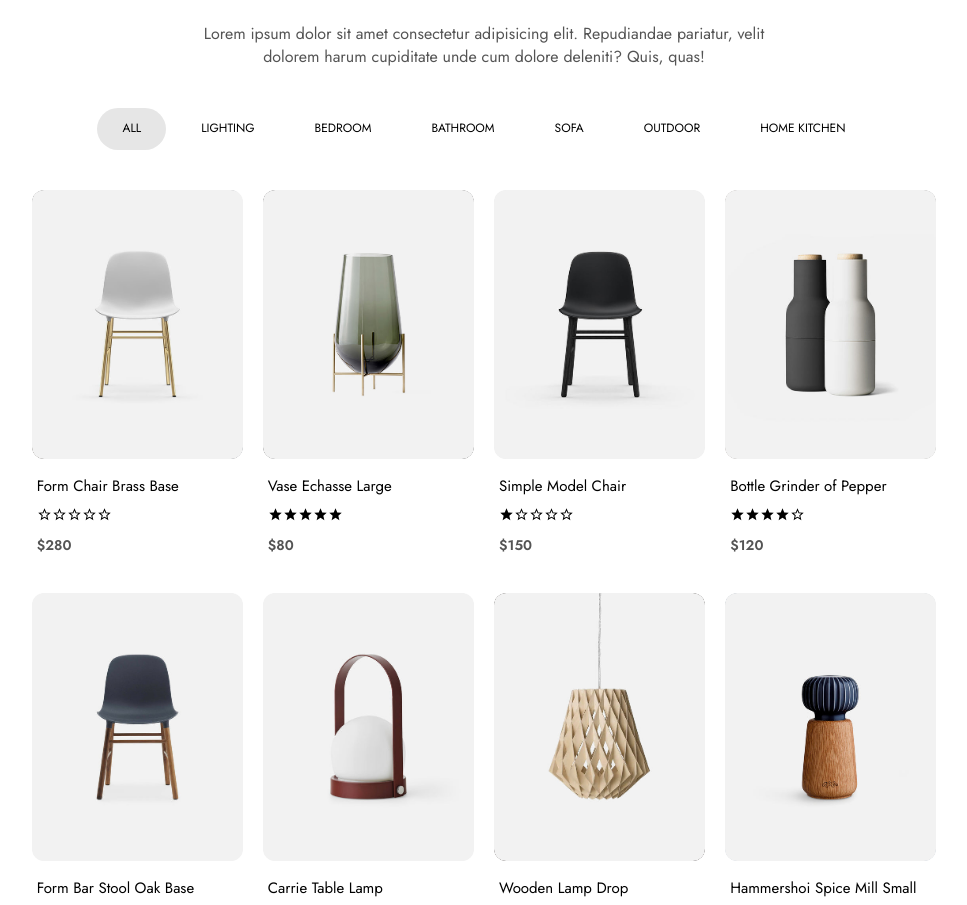
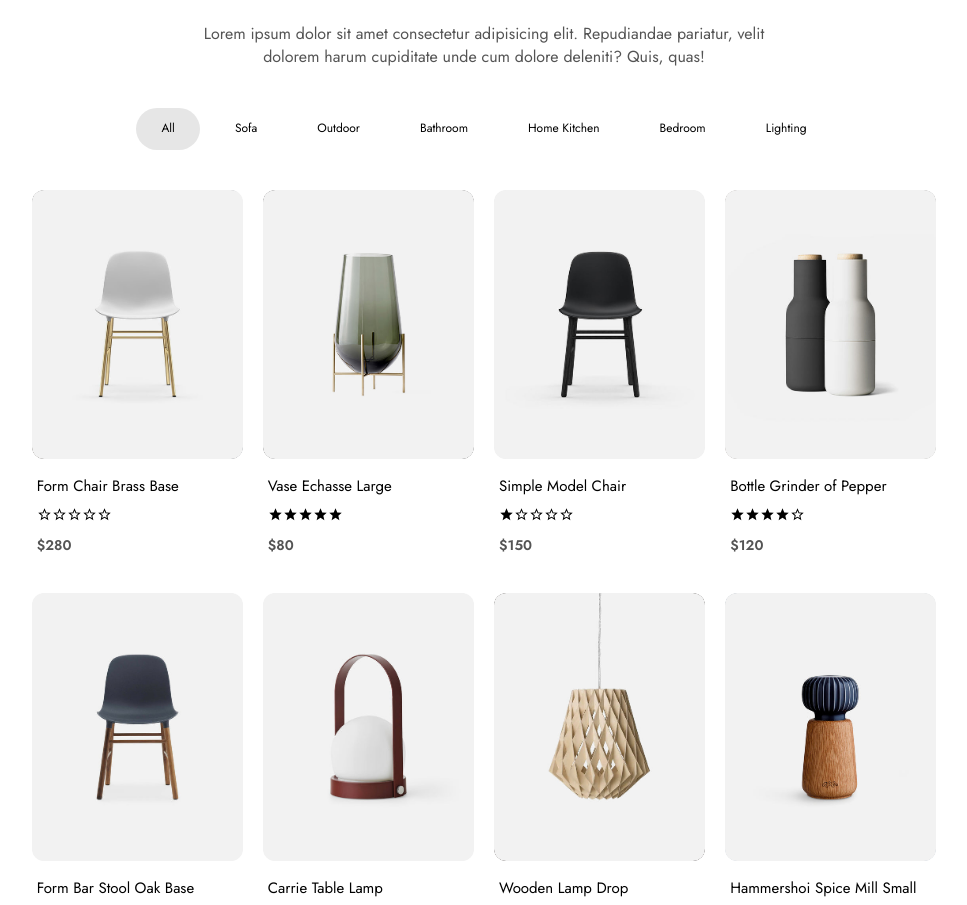
Before and after one commit to ravch08/umino_react, a React (Vite) app: page / in a window 1280 px wide. Shown: the part 1234-2139 px from the top of the page, without its empty margins (156-1123 px from the left). Built offline with nearby package versions, Linux system fonts and the light colour scheme.

Commit message:
Modified the New Arrivals Product Tabs

```diff
--- a/src/app/wishCartSlice.js
+++ b/src/app/wishCartSlice.js
@@ -3,6 +3,7 @@ import { productItems } from "../components/utils/data";
 
 const initialState = {
 	carts: [],
+	userInfo: [],
 	wishCarts: [],
 	totalPrice: 0,
 	items: productItems,
--- a/src/components/sections/NewArrivals.jsx
+++ b/src/components/sections/NewArrivals.jsx
@@ -1,6 +1,6 @@
 import React, { useState } from 'react';
+
 import { Stack } from '@mui/material';
-
 import { ProductCard } from '../utils/helper'
 
 import { useSelector, useDispatch } from 'react-redux';
@@ -8,7 +8,10 @@ import { addToCart, addToWishlist, removeFromWishlist } from '../../app/wishCart
 
 const NewArrivals = () => {
 
+   const categoryAll = [];
    const dispatch = useDispatch();
+
+   const [active, setActive] = useState(false);
    const allProductItems = useSelector(state => state.wishCartState.items);
 
    const [isCategory, setIsCategory] = useState('All');
@@ -16,8 +19,15 @@ const NewArrivals = () => {
    const getCategory = (e) => {
       const tabCategory = e.target.dataset.category;
       setIsCategory(tabCategory);
+      setActive(!active);
    }
 
+   const categoryArray = allProductItems.map(item => item.category);
+   categoryArray.map(innerArray => {
+      innerArray.map(item => categoryAll.push(item));
+   })
+
+   const filteredCategories = ['All', ...new Set(categoryAll)]
    const categoryFilteredItems = allProductItems.filter(item => item.category.includes(isCategory));
 
    return (
@@ -36,13 +46,17 @@ const NewArrivals = () => {
                justifyContent={'center'}
                direction={'row'} gap={'1rem'}
             >
-               <button className="tab-item active" onClick={getCategory} data-category="All">ALL</button>
-               <button className="tab-item" onClick={getCategory} data-category="Lighting">LIGHTING</button>
-               <button className="tab-item" onClick={getCategory} data-category="Bedroom">BEDROOM</button>
-               <button className="tab-item" onClick={getCategory} data-category="Bathroom">BATHROOM</button>
-               <button className="tab-item" onClick={getCategory} data-category="Sofa">SOFA</button>
-               <button className="tab-item" onClick={getCategory} data-category="Outdoor">OUTDOOR</button>
-               <button className="tab-item" onClick={getCategory} data-category="Home Kitchen">HOME KITCHEN</button>
+
+               {filteredCategories?.map((item, idx) => {
+                  return (
+                     <button
+                        key={idx}
+                        data-category={item}
+                        onClick={getCategory}
+                        className={isCategory === item ? 'active tab-item' : 'tab-item'}
+                     > {item} </button>
+                  )
+               })}
             </Stack>
 
             <Stack
```
